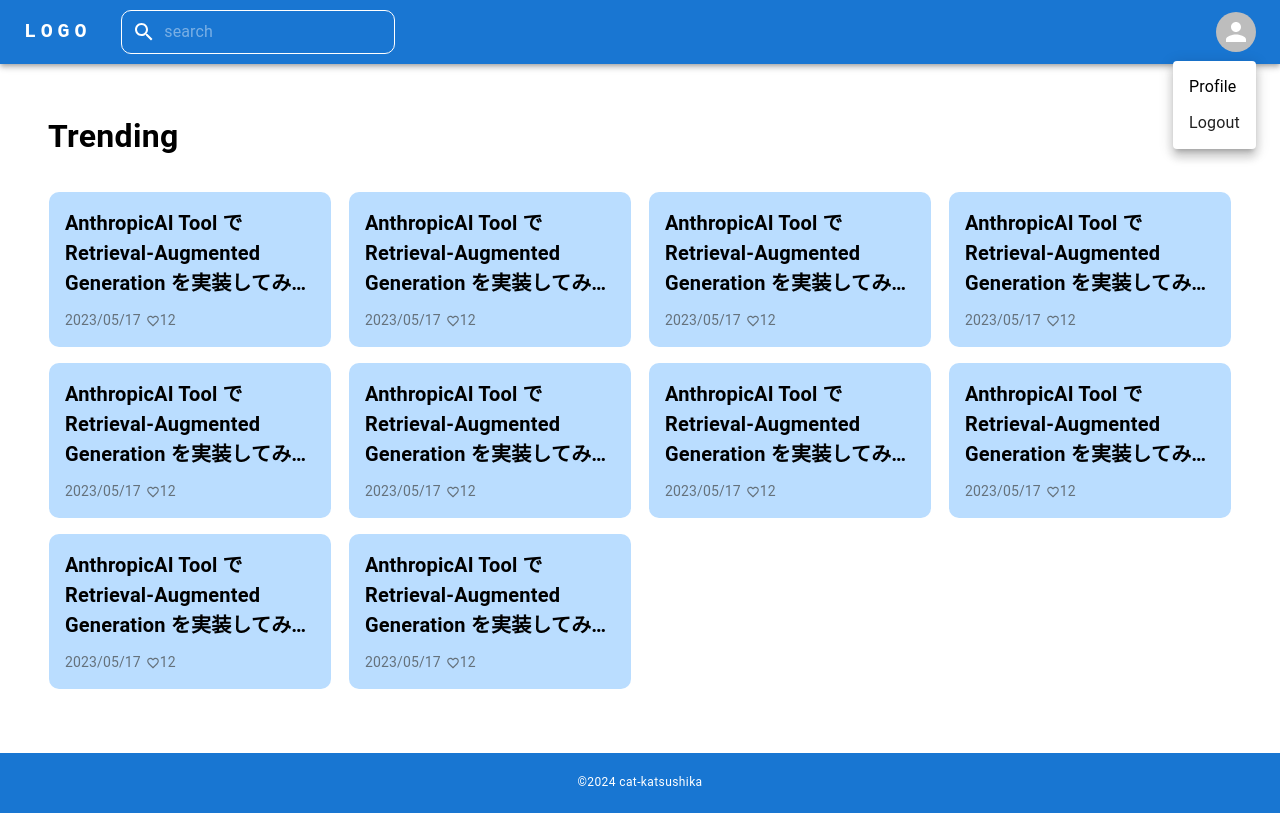
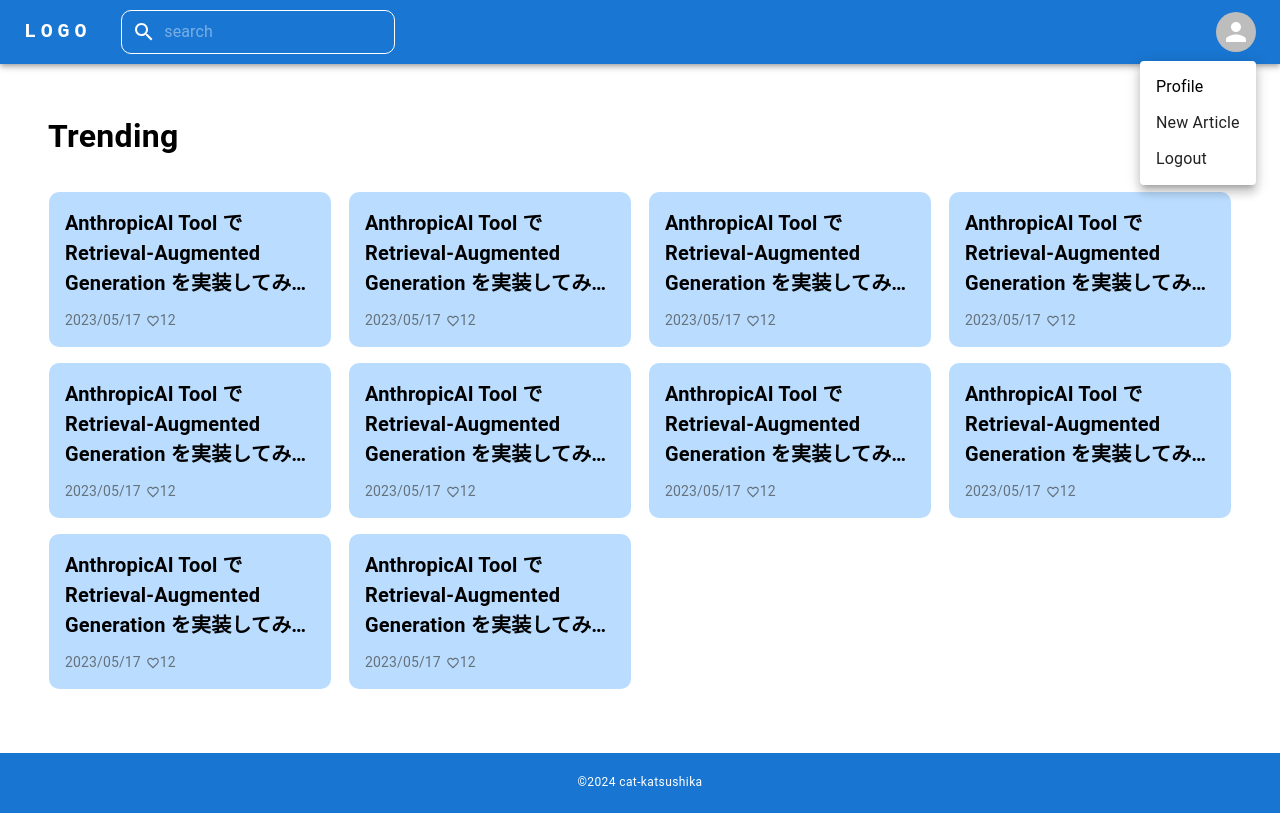
Before and after one commit to cat-katsushika/project4, a Next.js app: page / in a window 1280 px wide. Both pictures are taken after a click on the button 1236 px from the left and 32 px from the top of the page. Built offline with nearby package versions, Linux system fonts and the light colour scheme.

Commit message:
separate styles due to login state

```diff
--- a/src/app/layout.tsx
+++ b/src/app/layout.tsx
@@ -13,6 +13,7 @@ import Avatar from "@mui/material/Avatar";
 import Tooltip from "@mui/material/Tooltip";
 import MenuItem from "@mui/material/MenuItem";
 import { SearchBar } from "../components/search-bar";
+import Button from "@mui/material/Button";
 
 export default function RootLayout({
   children,
@@ -20,6 +21,7 @@ export default function RootLayout({
   children: React.ReactNode;
 }) {
   const [searchTerm, setSearchTerm] = useState("");
+  const [isLogin, setIsLogin] = useState(true);
   const [anchorElUser, setAnchorElUser] = React.useState<null | HTMLElement>(
     null
   );
@@ -89,12 +91,14 @@ export default function RootLayout({
                       setSearchTerm={setSearchTerm}
                     />
                   </Box>
+                  {isLogin ? (
                     <Box sx={{ flexGrow: 0 }}>
                       <Tooltip title="">
                         <IconButton onClick={handleOpenUserMenu} sx={{ p: 0 }}>
                           <Avatar alt="icon" src="" />
                         </IconButton>
                       </Tooltip>
+
                       <Menu
                         sx={{ mt: "45px" }}
                         id="menu-appbar"
@@ -120,10 +124,28 @@ export default function RootLayout({
                           <Typography textAlign="center">Profile</Typography>
                         </MenuItem>
                         <MenuItem onClick={handleCloseUserMenu}>
+                          <Typography textAlign="center">
+                            New Article
+                          </Typography>
+                        </MenuItem>
+                        <MenuItem onClick={handleCloseUserMenu}>
                           <Typography textAlign="center">Logout</Typography>
                         </MenuItem>
                       </Menu>
                     </Box>
+                  ) : (
+                    <Box sx={{ flexGrow: 0 }}>
+                      <Button
+                        sx={{
+                          border: "1px solid white",
+                          color: "white",
+                          borderRadius: "10px",
+                        }}
+                      >
+                        ログイン
+                      </Button>
+                    </Box>
+                  )}
                 </Toolbar>
               </Container>
             </AppBar>
```
Lines whose indentation alone changed are shown as unchanged.
